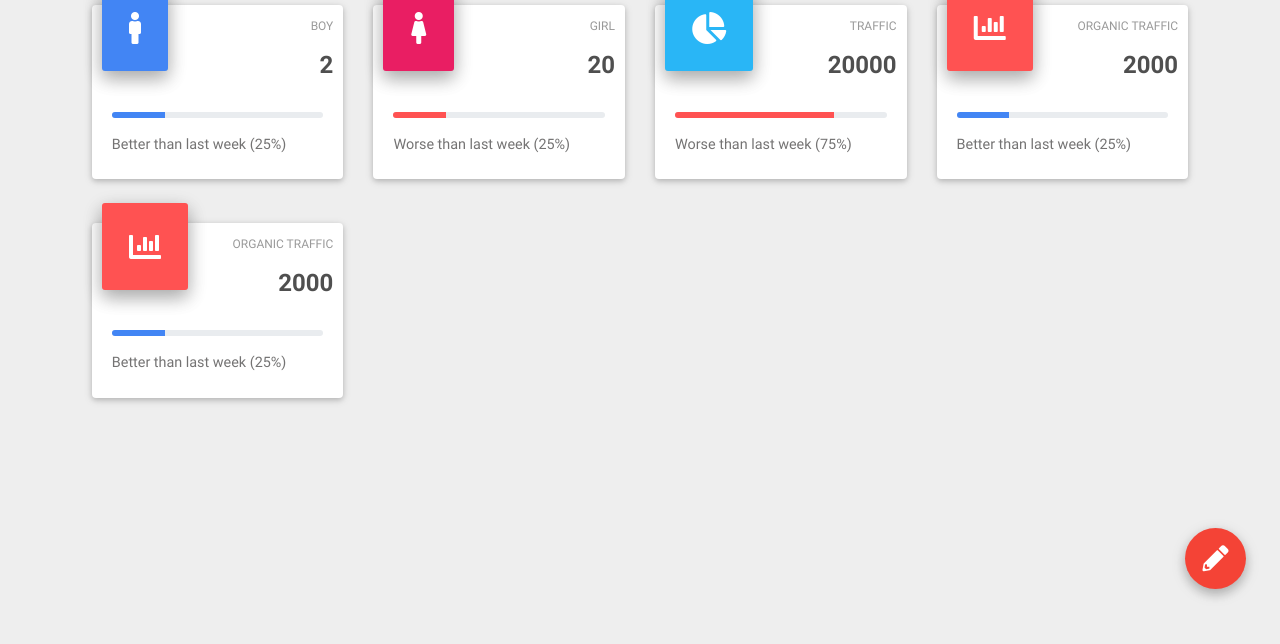
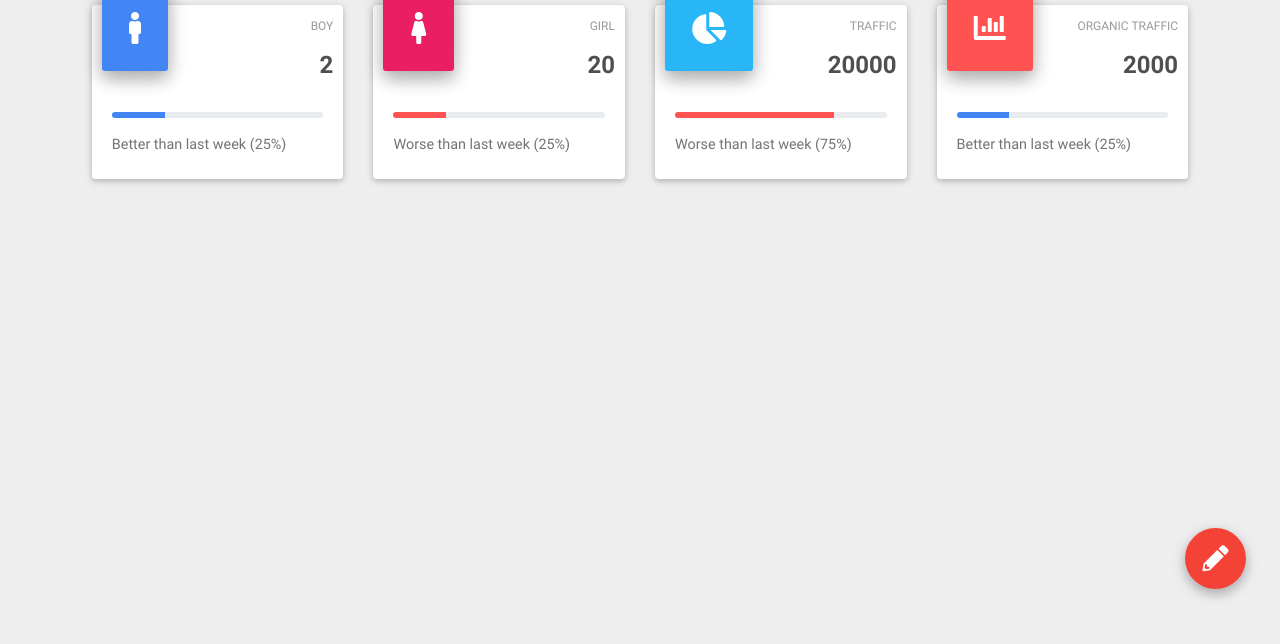
Before and after one commit to rjeth/Feedback_admin, a PHP site: page /dashboard in a window 1280 px wide. Shown: the part 156-800 px from the top of the page. Run offline with PHP 8.4, Linux system fonts and the light colour scheme; some libraries are stand-ins or nearby versions.

Commit message:
dashboard

```diff
--- a/components/dashboard.php
+++ b/components/dashboard.php
@@ -73,23 +73,5 @@
       </div>
     </div>
 
-    <div class="col-xl-3 col-md-6 mb-4">
-      <div class="card card-cascade cascading-admin-card">
-        <div class="admin-up">
-          <i class="fa fa-bar-chart red accent-2"></i>
-          <div class="data">
-            <p>ORGANIC TRAFFIC</p>
-            <h4 class="font-weight-bold dark-grey-text">2000</h4>
-          </div>
-        </div>
-        <div class="card-body card-body-cascade">
-          <div class="progress mb-3">
-            <div class="progress-bar bg-primary" role="progressbar" style="width: 25%" aria-valuenow="25" aria-valuemin="0" aria-valuemax="100"></div>
-          </div>
-          <p class="card-text">Better than last week (25%)</p>
-        </div>
-      </div>
-    </div>
-
   </div>
 </section>
```
